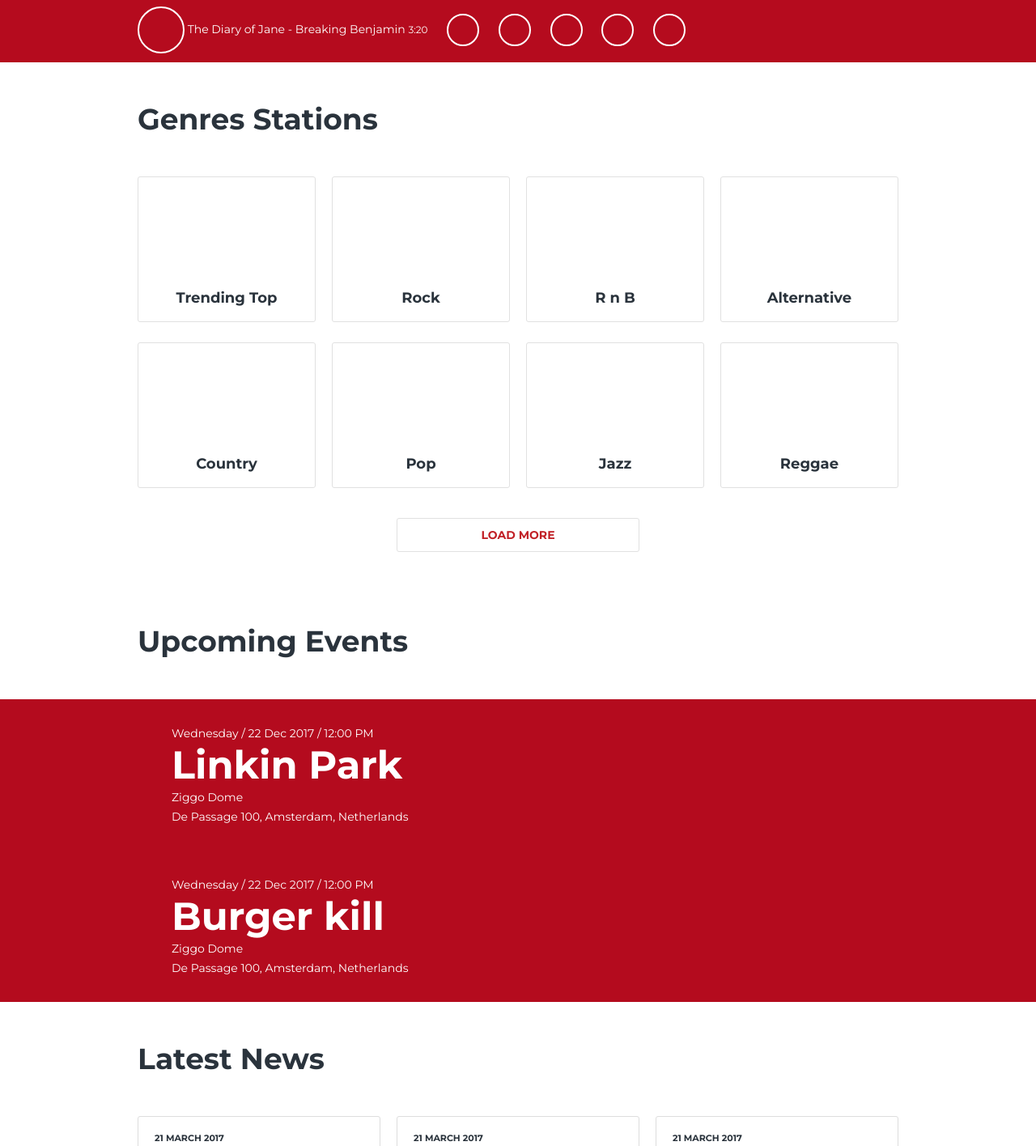
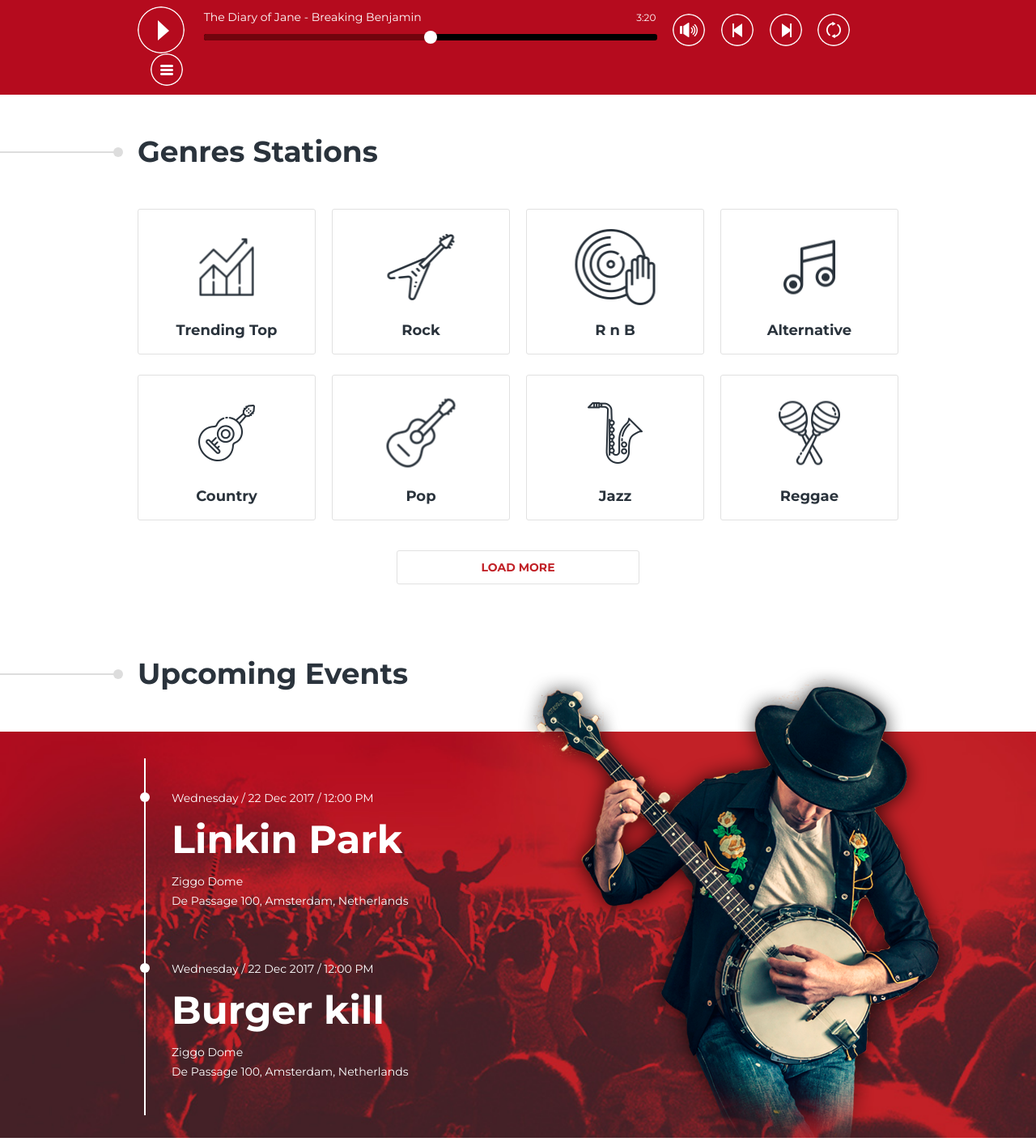
Before and after one commit to AlekseyTrubitsyn/Soulvibes, a plain HTML site: page index.html in a window 1280 px wide. Shown: the part 541-1957 px from the top of the page at 81% size. Drawn offline with nearby package versions, Linux system fonts and the light colour scheme; a web font is replaced by a local one.

Commit message:
create sprite, add bg images and decorative elements

```diff
--- a/index.html
+++ b/index.html
@@ -44,19 +44,21 @@
           <span class="online-pleer__song-name" id="pleer-song-name">The Diary of Jane - Breaking Benjamin</span>
           <span class="online-pleer__song-timer" id="pleer-song-timer">3:20</span>
           <div class="online-pleer__progress-bar">
-            <i class="online-pleer__progress-dot" id="pleer-progress-dot"></i>
+            <i class="progress-bar__dot" id="pleer-progress-dot"></i>
+            <div class="progress-bar__base-line"></div>
+            <div class="progress-bar__line" id="pleer-progress-line"></div>
           </div>
         </div>
         <input type="button" class="online-pleer__button online-pleer__button--volume" value="volume" id="volume-button"/>
         <input type="button" class="online-pleer__button online-pleer__button--prev" value="prev" id="volume-button"/>
         <input type="button" class="online-pleer__button online-pleer__button--next" value="next" id="volume-button"/>
         <input type="button" class="online-pleer__button online-pleer__button--repeat" value="repeat" id="repeat-button"/>
-        <input type="button" class="online-pleer__button online-pleer__button--menu" value="menu" id="menu-button"/>
+        <input type="button" class="online-pleer__button online-pleer__button--playlist" value="menu" id="menu-button"/>
       </div>
     </div>
     <div class="genres-stations" id="genres-stations">
+      <h2 class="genres-stations__title">Genres Stations</h2>
       <div class="container">
-        <h2 class="genres-stations__title">Genres Stations</h2>
         <ul class="genres-stations__list">
           <li class="genres-stations__item">
             <a class="genres-stations__link genres-stations__link--trending" href="#genres-stations">Trending Top</a>
--- a/style.css
+++ b/style.css
@@ -21,6 +21,29 @@
   background: white;
   margin: 0;
   padding: 50px calc((100% - 940px)/2);
+  position: relative;
+}
+
+h2::before,
+h2::after {
+  content: '';
+  position: absolute;
+  background: #dddddd;
+  top: 50%;
+  transform: translateY(-50%);
+}
+
+h2::before {
+  left: calc(50% - 500px);
+	width: 12px;
+	height: 12px;
+	border-radius: 50%;
+}
+
+h2::after {
+  left: 0;
+  width: calc(50% - 495px);
+  height: 2px;
 }
 
 ul,
@@ -66,7 +89,8 @@
 }
 
 .main-header {
-  background: #982127;
+  background: #982127 url('./img/bg-header.jpg') no-repeat;
+  background-size: cover;
   color: white;
   padding-top: 26px;
   padding-bottom: 120px;
@@ -111,6 +135,11 @@
   padding: 11px 0;
 }
 
+.online-pleer__current-song {
+  margin-left: 20px;
+	width: 560px;
+}
+
 .online-pleer__button,
 .online-pleer__current-song {
 	display: inline-block;
@@ -121,10 +150,10 @@
   background: none;
   border-radius: 50%;
   color: transparent;
-  border: 2px solid white;
+  border: none;
   width: 40px;
   height: 40px;
-  margin-left: 20px;
+  margin-left: 16px;
   cursor: pointer;
 }
 
@@ -134,10 +163,54 @@
   margin-left: 0;
 }
 
+.online-pleer__song-name {
+  width: 475px;
+  display: inline-block;
+}
+
 .online-pleer__song-timer {
+  display: inline-block;
+  width: 80px;
   font-size: 12px;
   line-height: 18px;
   vertical-align: middle;
+  text-align: right;
+}
+
+.online-pleer__progress-bar {
+	padding: 11px 0;
+	position: relative;
+}
+
+.progress-bar__dot {
+	position: absolute;
+	width: 16px;
+	height: 16px;
+	background: white;
+	border-radius: 50%;
+	top: 50%;
+	left: 50%;
+	transform: translate(-50%, -50%);
+  z-index: 5;
+  cursor: pointer;
+}
+
+.progress-bar__base-line,
+.progress-bar__line {
+  border-radius: 3px;
+  height: 8px;
+}
+
+.progress-bar__line {
+  position: absolute;
+  bottom: 11px;
+  width: 50%;
+  background: #72040d;
+}
+
+.progress-bar__base-line {
+	width: 100%;
+	background: #000;
 }
 
 .genres-stations {
@@ -162,6 +235,7 @@
   text-decoration: none;
   border: 1px solid #e1e1e1;
   border-radius: 3px;
+    position: relative;
 }
 .genres-stations__item {
 	display: inline-block;
@@ -180,18 +254,60 @@
 }
 
 .upcoming-events {
-	background: #b40b1e;
+	background: #b40b1e url('./img/bg-events.jpg') no-repeat;
+  background-size: cover;
 	color: white;
+  position: relative;
+}
+
+.upcoming-events::before {
+	content: '';
+	position: absolute;
+	background: url('./img/people.png');
+	width: 544px;
+	height: 582px;
+	left: 50%;
+	bottom: 0;
+	z-index: 10;
+}
+
+.upcoming-events .container {
+	position: relative;
+	padding-top: 40px;
+	padding-bottom: 40px;
+}
+
+.upcoming-events .container::before {
+	content: '';
+	position: absolute;
+	bottom: 28px;
+	width: 2px;
+	left: 28px;
+	background: white;
+	top: 33px;
 }
 
 .upcoming-events__event {
 	padding: 30px;
 	padding-left: 42px;
 	padding-right: 560px;
+  position: relative;
+}
+
+.upcoming-events__event::before {
+	content: '';
+	position: absolute;
+	top: 35px;
+	left: 3px;
+	background: white;
+	width: 12px;
+	height: 12px;
+	border-radius: 50%;
 }
 
 .upcoming-events__singer-name {
 	font-size: 48px;
+	padding: 12px 0;
 }
 
 .upcoming-events__event p {
@@ -219,7 +335,20 @@
 }
 
 .latest-news-item__date {
-  font-size: 11px;
+	font-size: 11px;
+	padding-left: 15px;
+	position: relative;
+}
+
+.latest-news-item__date::before {
+	content: '';
+	width: 8px;
+	height: 8px;
+	position: absolute;
+	top: 50%;
+	left: 0;
+	transform: translateY(-50%);
+	background: #dddddd;
 }
 
 .latest-news-item__text {
@@ -238,7 +367,8 @@
 
 .contact-us {
 	padding-bottom: 60px;
-	background: #30333c;
+	background: #30333c url('./img/bg-subscribe.jpg') no-repeat;
+  background-size: cover;
 	color: white;
 }
 
@@ -309,5 +439,120 @@
 	display: block;
 	width: 60px;
 	height: 60px;
-	background: #30333c;
+  position: relative;
 }
+
+.online-pleer__button--play,
+.online-pleer__button--volume,
+.online-pleer__button--prev,
+.online-pleer__button--next,
+.online-pleer__button--repeat,
+.online-pleer__button--playlist,
+.genres-stations__link--trending::before,
+.genres-stations__link--rock::before,
+.genres-stations__link--rnb::before,
+.genres-stations__link--alternative::before,
+.genres-stations__link--country::before,
+.genres-stations__link--pop::before,
+.genres-stations__link--jazz::before,
+.genres-stations__link--reggae::before,
+.main-footer-socials__link::before {
+  background: url('./img/sprite.png') no-repeat;
+  overflow: hidden;
+  text-indent: -9999px;
+  text-align: left;
+}
+
+.genres-stations__link::before,
+.main-footer-socials__link::before {
+  content: '';
+  position: absolute;
+  top: 40%;
+  left: 50%;
+  transform: translate(-50%, -50%);
+}
+
+.online-pleer__button--play { background-position: -10px -772px; }
+.online-pleer__button--volume { background-position: -10px -1040px; }
+.online-pleer__button--prev { background-position: -10px -940px; }
+.online-pleer__button--next { background-position: -10px -840px; }
+.online-pleer__button--repeat { background-position: -10px -990px; }
+.online-pleer__button--playlist { background-position: -10px -890px; }
+
+.genres-stations__link--trending::before {
+  background-position: -10px -546px;
+  width: 67px;
+  height: 71px;
+}
+
+.genres-stations__link--rock::before {
+  background-position: -10px -199px;
+  width: 83px;
+  height: 82px;
+}
+
+.genres-stations__link--rnb::before {
+  background-position: -10px -0px;
+  width: 99px;
+  height: 94px;
+}
+
+.genres-stations__link--alternative::before {
+  background-position: -10px -627px;
+  width: 64px;
+  height: 67px;
+}
+
+.genres-stations__link--country::before {
+  background-position: -10px -380px;
+  width: 70px;
+  height: 70px;
+}
+
+.genres-stations__link--pop::before {
+  background-position: -10px -104px;
+  width: 85px;
+  height: 85px;
+}
+
+.genres-stations__link--jazz::before {
+  background-position: -10px -460px;
+  width: 68px;
+  height: 76px;
+}
+
+.genres-stations__link--reggae::before {
+  background-position: -10px -291px;
+  width: 76px;
+  height: 79px;
+}
+
+.main-footer-socials__link--tw::before {
+  background-position: -60px -840px;
+  width: 24px;
+  height: 19px;
+}
+
+.main-footer-socials__link--in::before {
+  background-position: -60px -869px;
+  width: 23px;
+  height: 23px;
+}
+
+.main-footer-socials__link--pi::before {
+  background-position: -60px -902px;
+  width: 22px;
+  height: 27px;
+}
+
+.main-footer-socials__link--yo::before {
+  background-position: -60px -939px;
+  width: 22px;
+  height: 16px;
+}
+
+.main-footer-socials__link--fb::before {
+  background-position: -84px -627px;
+  width: 15px;
+  height: 28px;
+}
```
Also changed, not shown: img/bg-events.jpg (added), img/bg-header.jpg (added), img/bg-subscribe.jpg (added), img/people.png (added), img/sprite.png (added).
